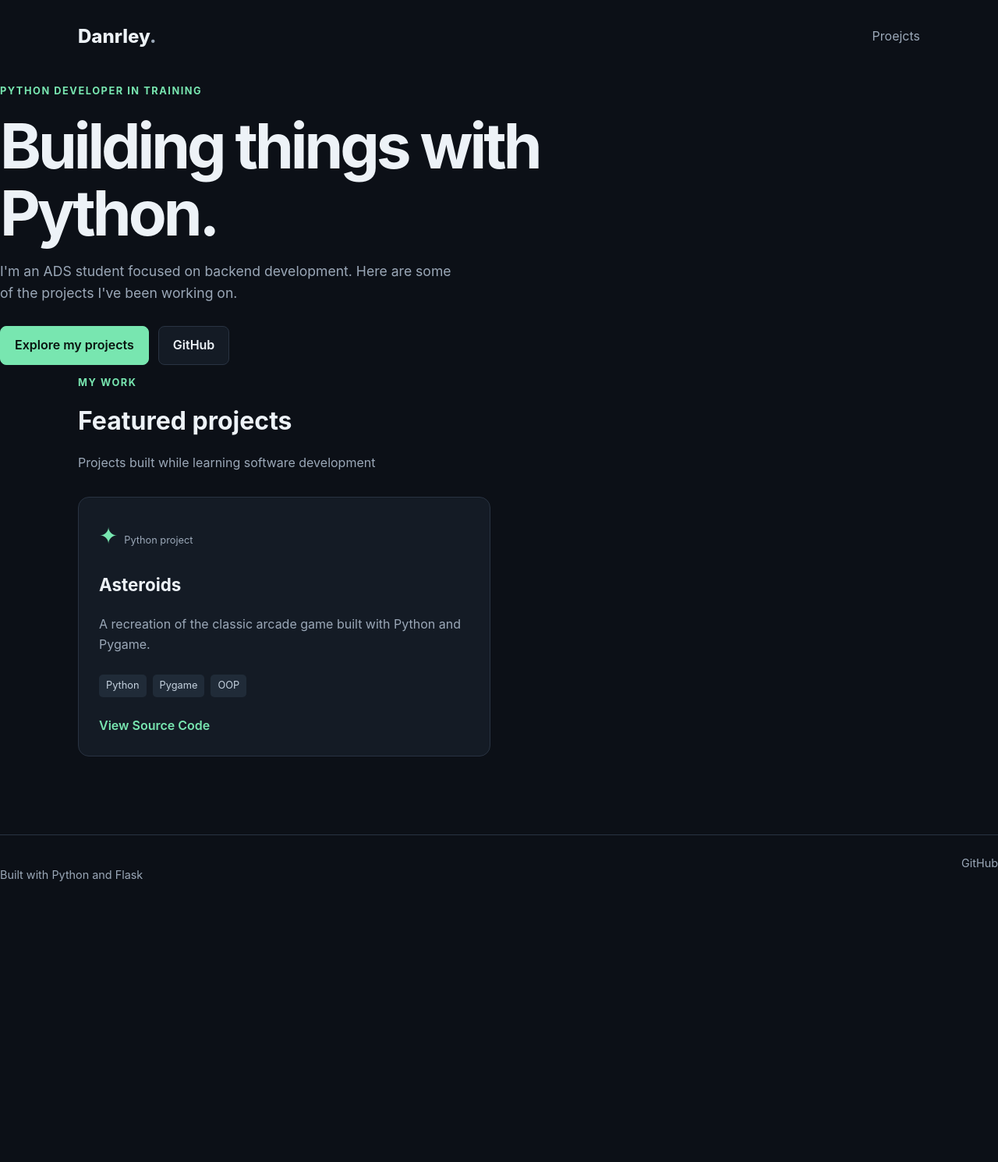
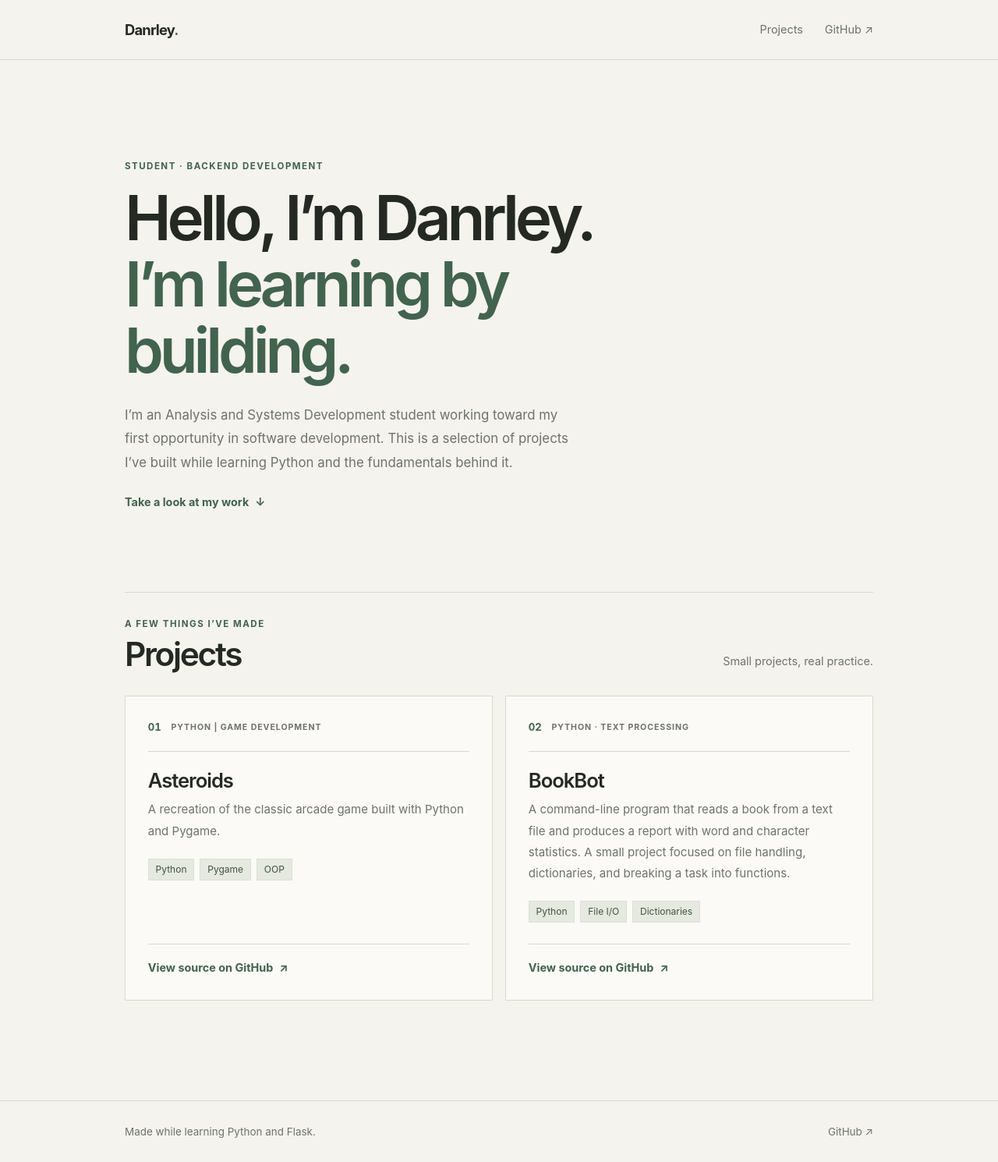
Before and after one commit to DanrleyP44/my_python_portfolio, a Flask app: page / in a window 1280 px wide. Shown: the whole page at 78% size. Before the commit the page ends 1130 px from the top, so only its background shows below. Run offline with Flask 3, Linux system fonts and the light colour scheme.

Commit message:
Changed the style and some template parts

```diff
--- a/app.py
+++ b/app.py
@@ -4,6 +4,8 @@ app = Flask(__name__)
 
 projects = [
     {
+        "number": "01",
+        "category": "PYTHON | GAME DEVELOPMENT",
         "name": "Asteroids",
         "description":(
             "A recreation of the classic arcade game "
@@ -11,7 +13,19 @@ projects = [
         ),
         "technologies":["Python", "Pygame", "OOP"],
         "github": "https://github.com/DanrleyP44/Asteroids",
-    }
+    },
+    {
+        "number": "02",
+        "category": "PYTHON · TEXT PROCESSING",
+        "name": "BookBot",
+        "description": (
+            "A command-line program that reads a book from a text file and produces "
+            "a report with word and character statistics. A small project focused on "
+            "file handling, dictionaries, and breaking a task into functions."
+        ),
+        "technologies": ["Python", "File I/O", "Dictionaries"],
+        "github": "https://github.com/DanrleyP44/book_bot",
+    },
 ]
 
 @app.route("/")
--- a/static/css/style.css
+++ b/static/css/style.css
@@ -1,213 +1,306 @@
-:root{
-    color-scheme: dark;
-    --background: #0c1017;
-    --surface: #141b25;
-    --text: #edf2f7;
-    --muted: #9ba8b8;
-    --accent: #78e6b0;
-    --border: #293342;
+:root {
+    --paper: #f5f3ee;
+    --ink: #252923;
+    --muted: #6e736b;
+    --line: #d9d8cf;
+    --accent: #42634e;
+    --accent-soft: #e5e9e0;
+    --card: #fbfaf6;
 }
 
-*{
+* {
     box-sizing: border-box;
 }
 
-html{
+html {
     scroll-behavior: smooth;
+    scroll-padding-top: 2rem;
 }
 
-body{
+body {
     margin: 0;
-    background: var(--background);
-    color: var(--text);
-    font-family: Inter, system-ui, sans-serif;
-    line-height: 1.6;
+    min-width: 320px;
+    background: var(--paper);
+    color: var(--ink);
+    font-family: Inter, -apple-system, BlinkMacSystemFont, "Segoe UI", sans-serif;
+    font-size: 16px;
+    line-height: 1.65;
+    -webkit-font-smoothing: antialiased;
 }
 
-a{
+a {
     color: inherit;
     text-decoration: none;
 }
 
-.container{
-    width: min(1080px, calc(100% - 40px));
+a:focus-visible {
+    outline: 2px solid var(--accent);
+    outline-offset: 4px;
+    border-radius: 2px;
+}
+
+.container {
+    width: min(calc(100% - 3rem),  60rem);
     margin-inline: auto;
 }
 
-.navbar{
-    display: flex;
-    justify-content: space-between;
-    align-items: center;
-    padding: 28px 0;
+/* Keep the page quiet: one content width, one accent, and simple rules. */
+.site-header {
+    border-bottom: 1px solid var(--line);
 }
 
-.logo{
-    font-size: 1.5rem;
-    font-weight: 800;
+.header-inner,
+.site-header nav,
+.footer-inner {
+    display: flex;
+    align-items: center;
+    justify-content: space-between;
 }
 
-.logo span,
-.hero h1 span{
-    color: var(--muted);
+.header-inner {
+    min-height: 76px;
+    gap: 2rem;
 }
 
-.navbar > a:last-child,
-.footer a {
-    color: var(--muted);
+.wordmark {
+    font-size: 1.15rem;
+    font-weight: 750;
+    letter-spacing: -0.045em;
 }
 
-.hero{
-    padding-top: 100px;
-    padding-bottom: 110px;
-}
-
-.eyebrow{
-    color: var(--accent);
-    font-size: 0.8rem;
-    font-weight: 700;
-    letter-spacing: 0.12em;
-}
-
-h1{
-    max-width: 760px;
-    margin: 16px 0;
-    font-size: clamp(2.7rem, 7vw, 5rem);
-    line-height: 1.08;
-    letter-spacing: -0.05em;
-}
-
-.intro{
-    max-width: 600px;
-    color: var(--muted);
-    font-size: 1.1rem;
-}
-
-.hero-links{
-    display: flex;
-    flex-wrap: wrap;
-    gap: 12px;
-    margin-top: 28px;
-}
-
-.button{
-    display: inline-block;
-    padding: 11px 18px;
-    border: 1px solid var(--border);
-    border-radius: 8px;
-    font-weight: 600;
-}
-
-.primary{
-    background: var(--accent);
-    border-color: var(--accent);
-    color: #09130f;
-}
-
-.secondary{
-    background: var(--surface);
-}
-
-.projects-section{
-    padding-bottom: 100px;
-}
-
-.section-heading{
-    margin-bottom: 30px;
-}
-
-h2{
-    margin: 4px 0;
-    font-size: 2rem;
-}
-
-.section-heading > p:last-child{
-    color: var(--muted);
-}
-
-.project-grid{
-    display: grid;
-    grid-template-columns: repeat(2, minmax(0, 1fr));
-    gap: 22px;
-}
-
-.project-card{
-    display: flex;
-    flex-direction: column;
-    min-height: 300px;
-    padding: 26px;
-    background: var(--surface);
-    border: 1px solid var(--border);
-    border-radius: 14px;
-    transition: border-color 0.2s, transform 0.2s;
-}
-
-.project-card:hover{
-    border-color: var(--accent);
-    transform: translateY(-3px);
-}
-
-.project-icon{
-    font-size: 1.8rem;
+.wordmark span {
     color: var(--accent);
 }
 
-.project-type{
-    color: var(--muted);
-    font-size: 0.8rem;
-}
-
-h3{
-    margin-bottom: 4px;
-    font-size: 1.4rem;
-}
-
-.project-description{
-    color: var(--muted);
-}
-
-.tags{
-    display: flex;
-    flex-wrap: wrap;
-    gap: 8px;
-    margin: 10px 0 24px;
-}
-
-.tag{
-    padding: 4px 9px;
-    background: #202b38;
-    border-radius: 5px;
-    color: #c5d2df;
-    font-size: 0.8rem;
-}
-
-.project-link{
-    margin-top: auto;
-    color: var(--accent);
-    font-weight: 600;
-}
-
-footer{
-    display: flex;
-    justify-content: space-between;
-    gap: 16px;
-    padding-top: 24px;
-    padding-bottom: 24px;
-    border-top: 1px solid var(--border);
+.site-header nav {
+    gap: 1.75rem;
     color: var(--muted);
     font-size: 0.9rem;
 }
 
-@media (max-width: 650px){
-    .hero{
-        padding-top: 65px;
-        padding-bottom: 75px;
+.site-header nav a:hover,
+.site-footer a:hover {
+    color: var(--accent);
+}
+
+.intro {
+    max-width: 760px;
+    padding: clamp(4.5rem, 10vw, 8rem) 0 clamp(4rem, 8vw, 6.5rem);
+}
+
+.eyebrow {
+    margin: 0 0 1rem;
+    color: var(--accent);
+    font-size: 0.72rem;
+    font-weight: 750;
+    letter-spacing: 0.13em;
+    line-height: 1.4;
+}
+
+h1,
+h2,
+h3,
+p {
+    overflow-wrap: anywhere;
+}
+
+h1 {
+    max-width: 740px;
+    margin: 0;
+    font-size: clamp(2.65rem, 6.4vw, 5rem);
+    font-weight: 600;
+    letter-spacing: -0.065em;
+    line-height: 1.06;
+}
+
+h1 span {
+    color: var(--accent);
+}
+
+.intro-copy {
+    max-width: 590px;
+    margin: 1.6rem 0 1.4rem;
+    color: var(--muted);
+    font-size: 1.05rem;
+    line-height: 1.8;
+}
+
+.text-link {
+    display: inline-flex;
+    align-items: center;
+    gap: 0.5rem;
+    color: var(--accent);
+    font-size: 0.9rem;
+    font-weight: 650;
+}
+
+.text-link span {
+    transition: transform 160ms ease;
+}
+
+.text-link:hover span {
+    transform: translate(2px, -2px);
+}
+
+.projects-section {
+    padding: 2rem 0 clamp(5rem, 10vw, 8rem);
+    border-top: 1px solid var(--line);
+}
+
+.section-heading {
+    display: flex;
+    align-items: end;
+    justify-content: space-between;
+    gap: 1.5rem;
+    margin-bottom: 1.75rem;
+}
+
+.section-heading .eyebrow {
+    margin-bottom: 0.45rem;
+}
+
+h2 {
+    margin: 0;
+    font-size: clamp(2rem, 4vw, 2.65rem);
+    font-weight: 600;
+    letter-spacing: -0.055em;
+    line-height: 1.15;
+}
+
+.section-note {
+    margin: 0 0 0.25rem;
+    color: var(--muted);
+    font-size: 0.9rem;
+}
+
+.project-grid {
+    display: grid;
+    grid-template-columns: repeat(2, minmax(0, 1fr));
+    gap: 1rem;
+}
+
+.project-card {
+    display: flex;
+    min-width: 0;
+    flex-direction: column;
+    padding: clamp(1.25rem, 3vw, 1.8rem);
+    border: 1px solid var(--line);
+    background: var(--card);
+}
+
+.project-meta {
+    display: flex;
+    align-items: center;
+    gap: 0.8rem;
+    padding-bottom: 1.2rem;
+    border-bottom: 1px solid var(--line);
+}
+
+.project-number {
+    color: var(--accent);
+    font-size: 0.82rem;
+    font-variant-numeric: tabular-nums;
+    font-weight: 750;
+}
+
+.project-category {
+    color: var(--muted);
+    font-size: 0.66rem;
+    font-weight: 700;
+    letter-spacing: 0.09em;
+}
+
+h3 {
+    margin: 1.35rem 0 0.45rem;
+    font-size: 1.6rem;
+    font-weight: 600;
+    letter-spacing: -0.04em;
+    line-height: 1.25;
+}
+
+.project-description {
+    margin: 0;
+    color: var(--muted);
+    font-size: 0.94rem;
+    line-height: 1.8;
+}
+
+.tag-list {
+    display: flex;
+    flex-wrap: wrap;
+    gap: 0.45rem;
+    margin: 1.4rem 0 1.7rem;
+    padding: 0;
+    list-style: none;
+}
+
+.tag-list li {
+    padding: 0.2rem 0.55rem;
+    border: 1px solid #dce0d7;
+    background: var(--accent-soft);
+    color: #405444;
+    font-size: 0.75rem;
+    line-height: 1.6;
+}
+
+.card-footer {
+    margin-top: auto;
+    padding-top: 1rem;
+    border-top: 1px solid var(--line);
+}
+
+.site-footer {
+    border-top: 1px solid var(--line);
+}
+
+.footer-inner {
+    min-height: 78px;
+    gap: 1rem;
+    color: var(--muted);
+    font-size: 0.84rem;
+}
+
+.footer-inner p {
+    margin: 0;
+}
+
+@media (max-width: 680px) {
+    .container {
+        width: min(calc(100% - 2rem), 60rem);
     }
 
-    .project-grid{
+    .header-inner {
+        min-height: 68px;
+    }
+
+    .site-header nav {
+        gap: 1rem;
+    }
+
+    .intro {
+        padding-top: 4.5rem;
+        padding-bottom: 4.5rem;
+    }
+
+    .section-heading {
+        align-items: start;
+        flex-direction: column;
+        gap: 0.55rem;
+    }
+
+    .project-grid {
         grid-template-columns: 1fr;
     }
+}
 
-    .project-card{
-        min-height: 280px;
+@media (prefers-reduced-motion: reduce) {
+    html {
+        scroll-behavior: auto;
+    }
+
+    *,
+    *::before,
+    *::after {
+        transition-duration: 0.01ms !important;
     }
 }
--- a/templates/index.html
+++ b/templates/index.html
@@ -2,84 +2,73 @@
 <html lang="en">
 <head>
     <meta charset="UTF-8">
-    <meta name="viewport" content="width=device-width, initial-scale=1.0">
-    <meta name="description" content="Danrley's Python development portfolio.">
-    <title>Danrley | Python Developer</title>
-    <link rel="stylesheet" href="../static/css/style.css">
+    <meta name="viewport" content="width=device-width, initial-scale=1">
+    <meta name="description" content="Danrley's portfolio of Python projects and ongoing software development learning.">
+    <title>Danrley — Python Developer in Training</title>
+    <link rel="stylesheet" href="{{ url_for('static', filename='css/style.css') }}">
 </head>
 <body>
-    <header class="container">
-        <nav class="navbar">
-            <a class="logo" href="/">Danrley<span>.</span></a>
-            <a href="#projects">Proejcts</a>
-        </nav>
+    <header class="site-header">
+        <div class="container header-inner">
+            <a class="wordmark" href="{{ url_for('home') }}" aria-label="Danrley home">Danrley<span>.</span></a>
+            <nav aria-label="Main navigation">
+                <a href="#projects">Projects</a>
+                <a href="https://github.com/DanrleyP44" target="_blank" rel="noopener noreferrer">GitHub <span aria-hidden="true">↗</span></a>
+            </nav>
+        </div>
     </header>
 
-    <main>
-        <section class="hero-container">
-            <p class="eyebrow">PYTHON DEVELOPER IN TRAINING</p>
-            <h1>Building things with <span>Python.</span></h1>
-            <p class="intro">
-                I'm an ADS student focused on backend development.
-                Here are some of the projects I've been working on.
+    <main class="container">
+        <section class="intro" aria-labelledby="intro-title">
+            <p class="eyebrow">STUDENT · BACKEND DEVELOPMENT</p>
+            <h1 id="intro-title">Hello, I’m Danrley.<br><span>I’m learning by building.</span></h1>
+            <p class="intro-copy">
+                I’m an Analysis and Systems Development student working toward my first
+                opportunity in software development. This is a selection of projects I’ve
+                built while learning Python and the fundamentals behind it.
             </p>
-
-            <div class="hero-links">
-                <a class="button primary" href="#projects">Explore my projects</a>
-                <a class="button secondary" href="https://github.com/DanrleyP44" target="_blank" rel="noopener noreferrer">GitHub</a>
-            </div>
+            <a class="text-link" href="#projects">Take a look at my work <span aria-hidden="true">↓</span></a>
         </section>
 
-        <section id="projects" class="projects-section container">
+        <section class="projects-section" id="projects" aria-labelledby="projects-title">
             <div class="section-heading">
-                <p class="eyebrow">MY WORK</p>
-                <h2>Featured projects</h2>
-                <p>Projects built while learning software development</p>
+                <div>
+                    <p class="eyebrow">A FEW THINGS I’VE MADE</p>
+                    <h2 id="projects-title">Projects</h2>
+                </div>
+                <p class="section-note">Small projects, real practice.</p>
             </div>
 
             <div class="project-grid">
                 {% for project in projects %}
                     <article class="project-card">
-                        <div class="project-top">
-                            <span class="project-icon">
-                                {% if project.name == "Asteroids" %}
-                                    ✦
-                                {% else %}
-                                    ▤
-                                {% endif %}
-                            </span>
-                            <span class="project-type">Python project</span>
+                        <div class="project-meta">
+                            <span class="project-number">{{ project.number }}</span>
+                            <span class="project-category">{{ project.category }}</span>
                         </div>
-
                         <h3>{{ project.name }}</h3>
-                        <p class="project-description">
-                            {{ project.description }}
-                        </p>
-
-                        <div class="tags">
+                        <p class="project-description">{{ project.description }}</p>
+                        <ul class="tag-list" aria-label="Technologies used">
                             {% for technology in project.technologies %}
-                                <span class="tag">{{ technology }}</span>
+                                <li>{{ technology }}</li>
                             {% endfor %}
+                        </ul>
+                        <div class="card-footer">
+                            <a class="text-link" href="{{ project.github }}" target="_blank" rel="noopener noreferrer">
+                                View source on GitHub <span aria-hidden="true">↗</span>
+                            </a>
                         </div>
-
-                        <a class="project-link"
-                            href="{{ project.github }}"
-                            target="_blank"
-                            rel="noopener noreferrer">
-                            View Source Code
-                        </a>
                     </article>
                 {% endfor %}
             </div>
         </section>
     </main>
 
-    <footer class="container-footer">
-        <p>Built with Python and Flask</p>
-        <a
-            href="https://github.com/DanrleyP44"
-            target="_blank"
-            rel="noopener noreferrer"> GitHub</a>
+    <footer class="site-footer">
+        <div class="container footer-inner">
+            <p>Made while learning Python and Flask.</p>
+            <a href="https://github.com/DanrleyP44" target="_blank" rel="noopener noreferrer">GitHub <span aria-hidden="true">↗</span></a>
+        </div>
     </footer>
 </body>
 </html>
```
